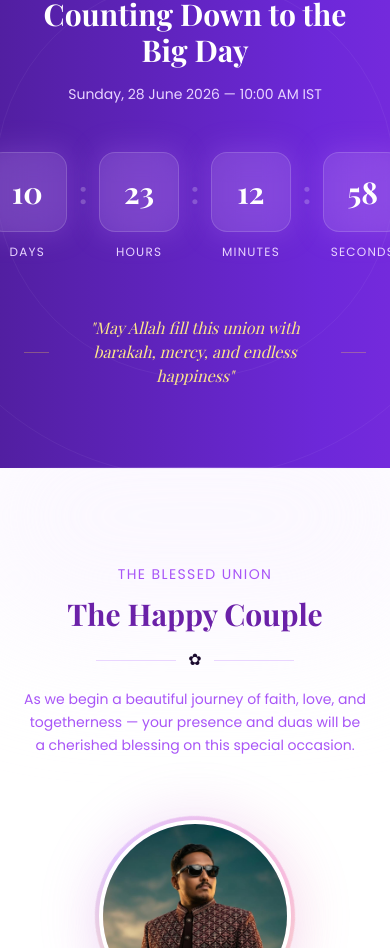
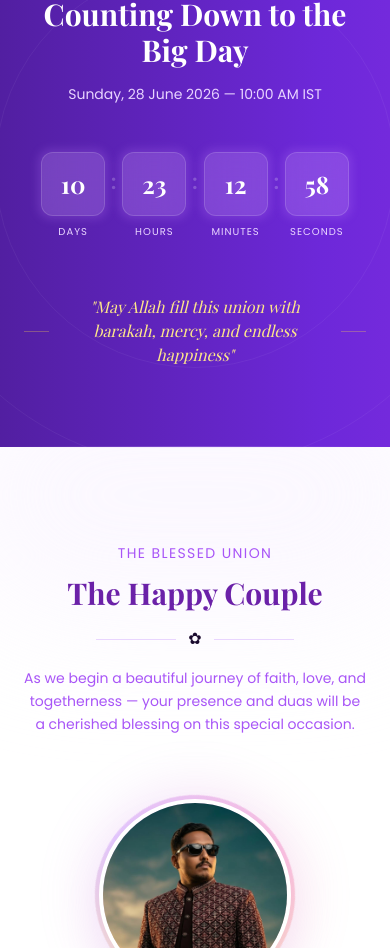
Before and after one commit to xrvnsp/SidNikkah, a React (Vite) app: page / in a window 390 px wide. Shown: the part 1331-2279 px from the top of the page. Built offline with nearby package versions, Linux system fonts and the light colour scheme; no server answers; a web font is replaced by a local one.

Commit message:
Responsive-countdown

```diff
--- a/src/components/Countdown.tsx
+++ b/src/components/Countdown.tsx
@@ -24,14 +24,14 @@ function CountBox({ value, label, delay }: { value: number; label: string; delay
     <div className="flex flex-col items-center group" style={{ transitionDelay: delay }}>
       <div className="relative">
         {/* Glow ring */}
-        <div className="absolute inset-0 rounded-2xl bg-primary-400/20 blur-md scale-110 group-hover:bg-primary-400/40 transition-all duration-500" />
-        <div className="relative glass rounded-2xl w-20 h-20 md:w-28 md:h-28 flex items-center justify-center border border-white/20 hover:border-gold-400/50 transition-all duration-300 hover:-translate-y-1">
-          <span className="font-serif text-3xl md:text-5xl font-bold text-white tabular-nums group-hover:text-gold-300 transition-colors duration-300">
+        <div className="absolute inset-0 rounded-xl sm:rounded-2xl bg-primary-400/20 blur-sm sm:blur-md scale-110 group-hover:bg-primary-400/40 transition-all duration-500" />
+        <div className="relative glass rounded-xl sm:rounded-2xl w-16 h-16 sm:w-20 sm:h-20 md:w-28 md:h-28 flex items-center justify-center border border-white/20 hover:border-gold-400/50 transition-all duration-300 hover:-translate-y-1">
+          <span className="font-serif text-2xl sm:text-3xl md:text-5xl font-bold text-white tabular-nums group-hover:text-gold-300 transition-colors duration-300">
             {String(value).padStart(2, '0')}
           </span>
         </div>
       </div>
-      <span className="font-sans text-xs uppercase tracking-widest text-primary-200 mt-3">{label}</span>
+      <span className="font-sans text-[10px] sm:text-xs uppercase tracking-widest text-primary-200 mt-2 sm:mt-3">{label}</span>
     </div>
   )
 }
@@ -66,13 +66,13 @@ export default function Countdown() {
         <p className="font-sans text-primary-200 text-sm mb-12">Sunday, 28 June 2026 — 10:00 AM IST</p>
 
         {!isOver ? (
-          <div className="flex items-start justify-center gap-3 md:gap-6">
+          <div className="flex items-start justify-center gap-1.5 sm:gap-3 md:gap-6">
             <CountBox value={timeLeft.days} label="Days" delay="0s" />
-            <div className="text-white/40 text-3xl md:text-4xl font-bold mt-6 md:mt-8 animate-pulse">:</div>
+            <div className="text-white/40 text-xl sm:text-3xl md:text-4xl font-bold mt-4 sm:mt-6 md:mt-8 animate-pulse">:</div>
             <CountBox value={timeLeft.hours} label="Hours" delay="0.1s" />
-            <div className="text-white/40 text-3xl md:text-4xl font-bold mt-6 md:mt-8 animate-pulse">:</div>
+            <div className="text-white/40 text-xl sm:text-3xl md:text-4xl font-bold mt-4 sm:mt-6 md:mt-8 animate-pulse">:</div>
             <CountBox value={timeLeft.minutes} label="Minutes" delay="0.2s" />
-            <div className="text-white/40 text-3xl md:text-4xl font-bold mt-6 md:mt-8 animate-pulse">:</div>
+            <div className="text-white/40 text-xl sm:text-3xl md:text-4xl font-bold mt-4 sm:mt-6 md:mt-8 animate-pulse">:</div>
             <CountBox value={timeLeft.seconds} label="Seconds" delay="0.3s" />
           </div>
         ) : (
```
